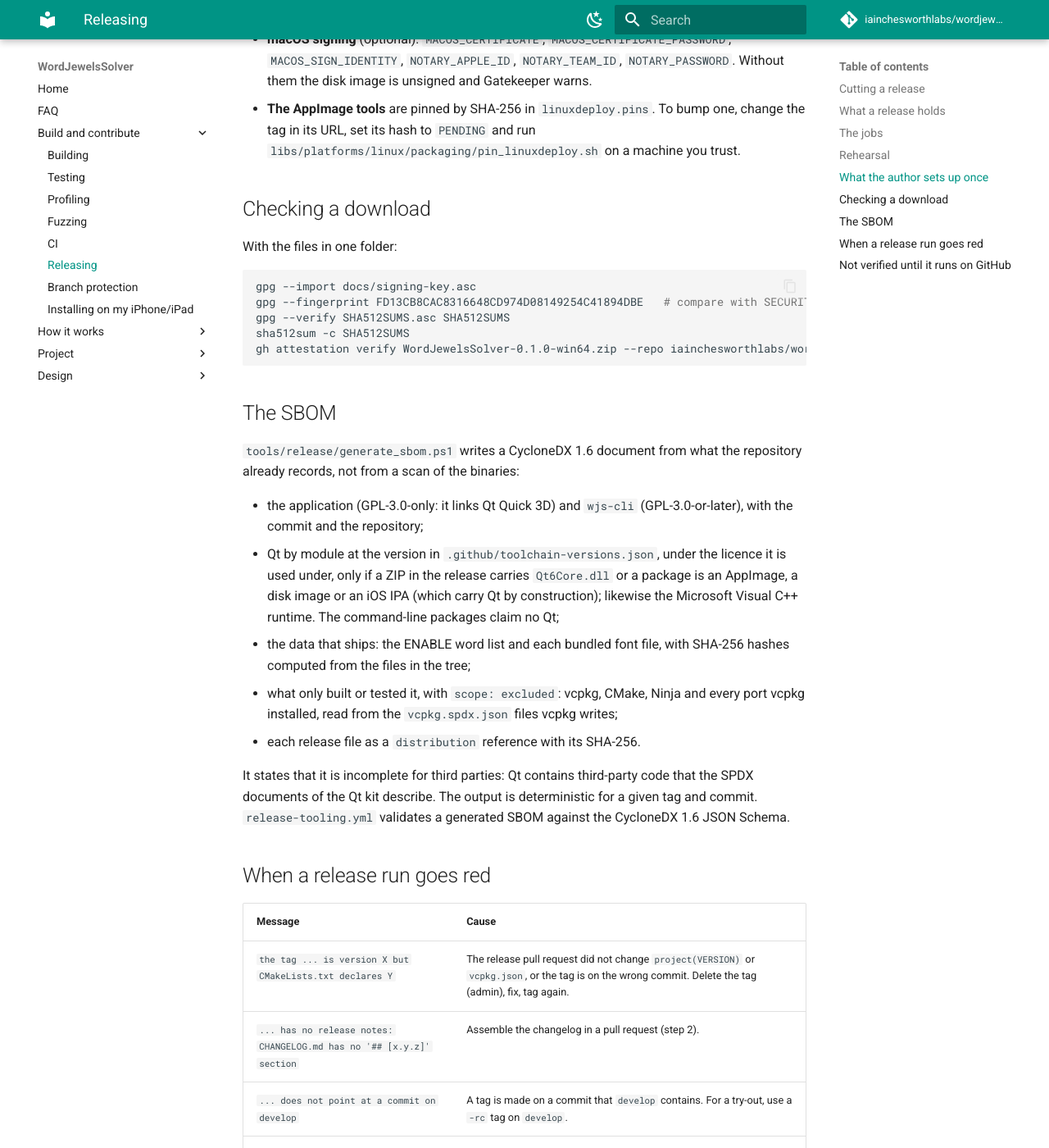
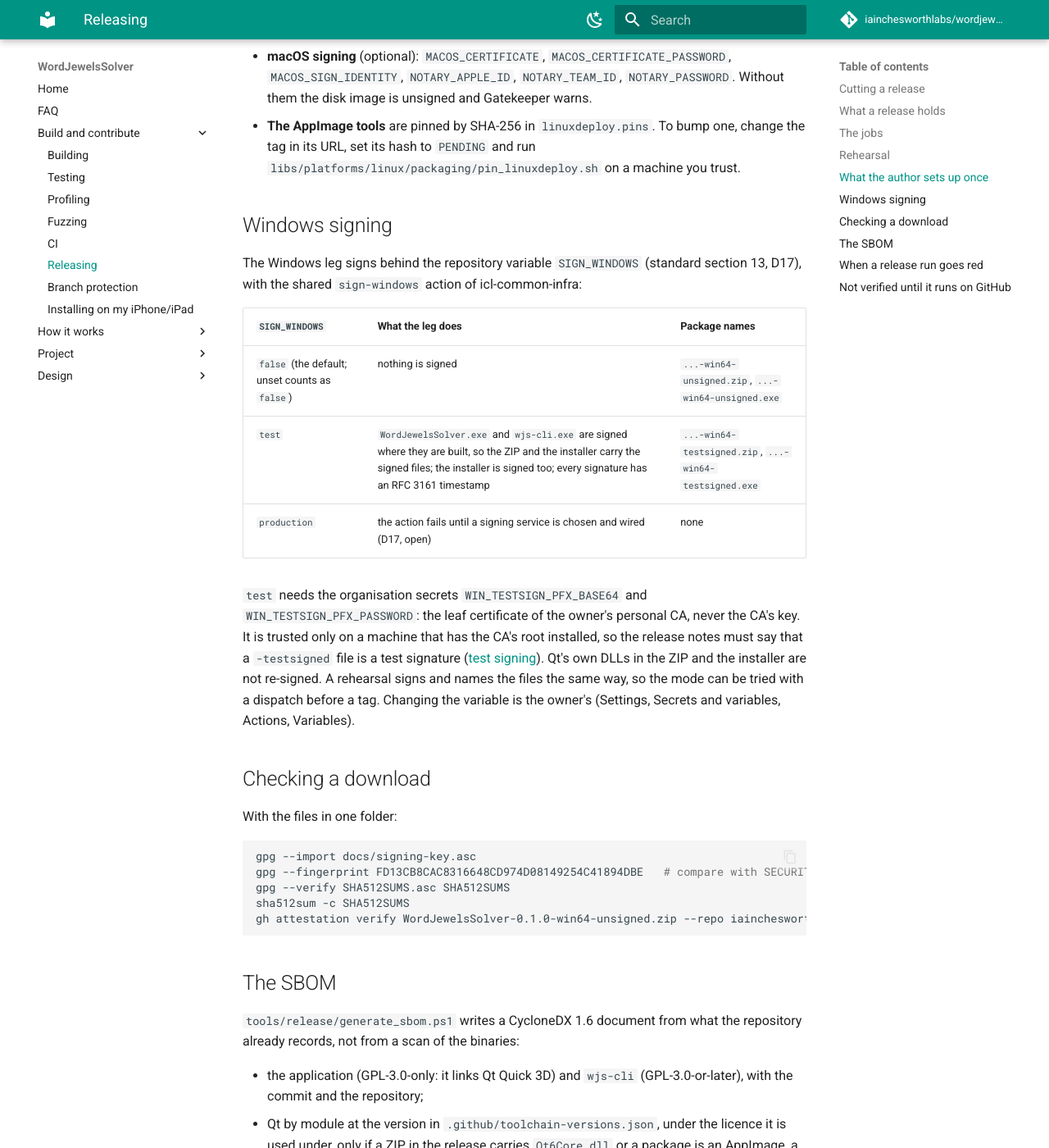
Before and after one commit to iainchesworthlabs/snapandspell, an MkDocs documentation site: the page built from docs/releasing.md, in a window 1280 px wide and 1400 px high, scrolled down 3487 px. Shown: the whole window at 82% size. Built offline with MkDocs 1.6.1 and Material for MkDocs 9.7.7, drawn with Linux system fonts in a browser that asks for light colours; comment, search, counter and statistics services are not loaded; some of the changed text lies outside the part shown.

Commit message:
Sign the Windows files behind SIGN_WINDOWS and name them for it (#77)
Wires the Windows leg of `release.yml` to the shared `sign-windows`
action of icl-common-infra (the v0.1.13 pin the file already uses; the
action is unchanged since), behind the repository variable
`SIGN_WINDOWS` (standard D17). The variable is `false` today.

- Before the packages: `WordJewelsSolver.exe` and `wjs-cli.exe` are
signed where they are built, names kept, so the ZIP and the installer
carry the signed files.
- After the installer is made and install-tested: the installer is
signed and takes the action's suffix; the ZIP takes the same one.
- `false` (or unset): nothing signed, `...-win64-unsigned.zip` and
`...-win64-unsigned.exe`. `test`: signed with the leaf certificate of
the personal CA, `-testsigned`. `production`: the action fails until a
service is chosen.
- `docs/releasing.md` has a Windows signing section; the package-name
checks match by extension, so they are unaffected.

Not tried: `test` mode. It needs the variable set to `test` and the
organisation secrets `WIN_TESTSIGN_PFX_BASE64` and
`WIN_TESTSIGN_PFX_PASSWORD` to reach this repository; both are settings
I leave to the owner. The `false` path is tried by a rehearsal on this
branch before auto-merge.

---------

Signed-off-by: Iain Chesworth <iain.chesworth@gmail.com>

````diff
--- a/docs/releasing.md
+++ b/docs/releasing.md
@@ -35,7 +35,7 @@
 
 | Platform | Built on | Packages |
 | --- | --- | --- |
-| Windows x64 | `windows-2025-vs2026`, MSVC, Qt 6.12.0 | `WordJewelsSolver-<v>-win64.zip`, `...-win64.exe` (NSIS installer): the application and `wjs-cli` |
+| Windows x64 | `windows-2025-vs2026`, MSVC, Qt 6.12.0 | `WordJewelsSolver-<v>-win64<s>.zip`, `...-win64<s>.exe` (NSIS installer): the application and `wjs-cli`. `<s>` is `-unsigned`, `-testsigned` or nothing ([Windows signing](#windows-signing)) |
 | Linux x64, the application | `ubuntu-26.04`, GCC, Qt 6.12.0 | `WordJewelsSolver-<v>-x86_64.AppImage`, with Qt inside |
 | Linux x64, the solver | `ubuntu-26.04`, GCC | `.zip`, `.tar.gz`, `.deb`, `.rpm` of `wjs-cli` only |
 | macOS arm64 | `macos-26`, AppleClang, Qt 6.12.0 | `WordJewelsSolver-<v>-Darwin.dmg`: the application bundle and `wjs-cli`; signed and notarised when the Apple secrets are set |
@@ -52,9 +52,9 @@
 file with Tracy or a sanitizer runtime in its name.
 
 Not built: a deb or rpm of the application (it needs a Qt 6.12 that no distribution packages; the
-AppImage is the application), Authenticode signing of the Windows files (SmartScreen warns on first
-run; the GPG signature and the attestation prove who built a file), Intel macOS and Linux arm64 (no
-hosted runner in the matrix). Releasing to a public store is a separate licensing decision (D2).
+AppImage is the application), a production Authenticode signature on the Windows files (SmartScreen
+warns on first run; the GPG signature and the attestation prove who built a file; see
+[Windows signing](#windows-signing)), Intel macOS and Linux arm64 (no hosted runner in the matrix). Releasing to a public store is a separate licensing decision (D2).
 
 ## The jobs
 
@@ -109,6 +109,25 @@
   URL, set its hash to `PENDING` and run `libs/platforms/linux/packaging/pin_linuxdeploy.sh` on a machine
   you trust.
 
+## Windows signing
+
+The Windows leg signs behind the repository variable `SIGN_WINDOWS` (standard section 13, D17), with the
+shared `sign-windows` action of icl-common-infra:
+
+| `SIGN_WINDOWS` | What the leg does | Package names |
+| --- | --- | --- |
+| `false` (the default; unset counts as `false`) | nothing is signed | `...-win64-unsigned.zip`, `...-win64-unsigned.exe` |
+| `test` | `WordJewelsSolver.exe` and `wjs-cli.exe` are signed where they are built, so the ZIP and the installer carry the signed files; the installer is signed too; every signature has an RFC 3161 timestamp | `...-win64-testsigned.zip`, `...-win64-testsigned.exe` |
+| `production` | the action fails until a signing service is chosen and wired (D17, open) | none |
+
+`test` needs the organisation secrets `WIN_TESTSIGN_PFX_BASE64` and `WIN_TESTSIGN_PFX_PASSWORD`: the
+leaf certificate of the owner's personal CA, never the CA's key. It is trusted only on a machine that has
+the CA's root installed, so the release notes must say that a `-testsigned` file is a test signature
+([test signing](https://github.com/iainchesworthlabs/icl-common-infra/blob/develop/docs/test-signing.md)).
+Qt's own DLLs in the ZIP and the installer are not re-signed. A rehearsal signs and names the files the
+same way, so the mode can be tried with a dispatch before a tag. Changing the variable is the owner's
+(Settings, Secrets and variables, Actions, Variables).
+
 ## Checking a download
 
 With the files in one folder:
@@ -118,7 +137,7 @@
 gpg --fingerprint FD13CB8CAC8316648CD974D08149254C41894DBE   # compare with SECURITY.md
 gpg --verify SHA512SUMS.asc SHA512SUMS
 sha512sum -c SHA512SUMS
-gh attestation verify WordJewelsSolver-0.1.0-win64.zip --repo iainchesworthlabs/wordjewelssolver
+gh attestation verify WordJewelsSolver-0.1.0-win64-unsigned.zip --repo iainchesworthlabs/wordjewelssolver
 ```
 
 ## The SBOM
````
Also changed, not shown: changelog.d/windows-package-names.changed.md (added, +1 -0 lines), 2 other files.
